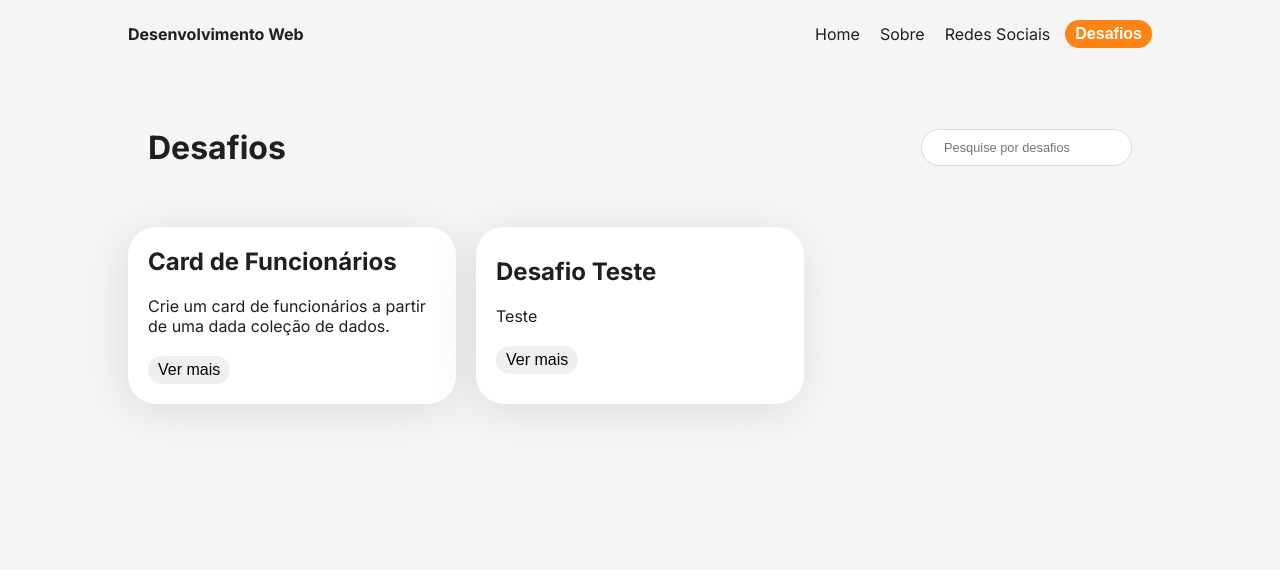
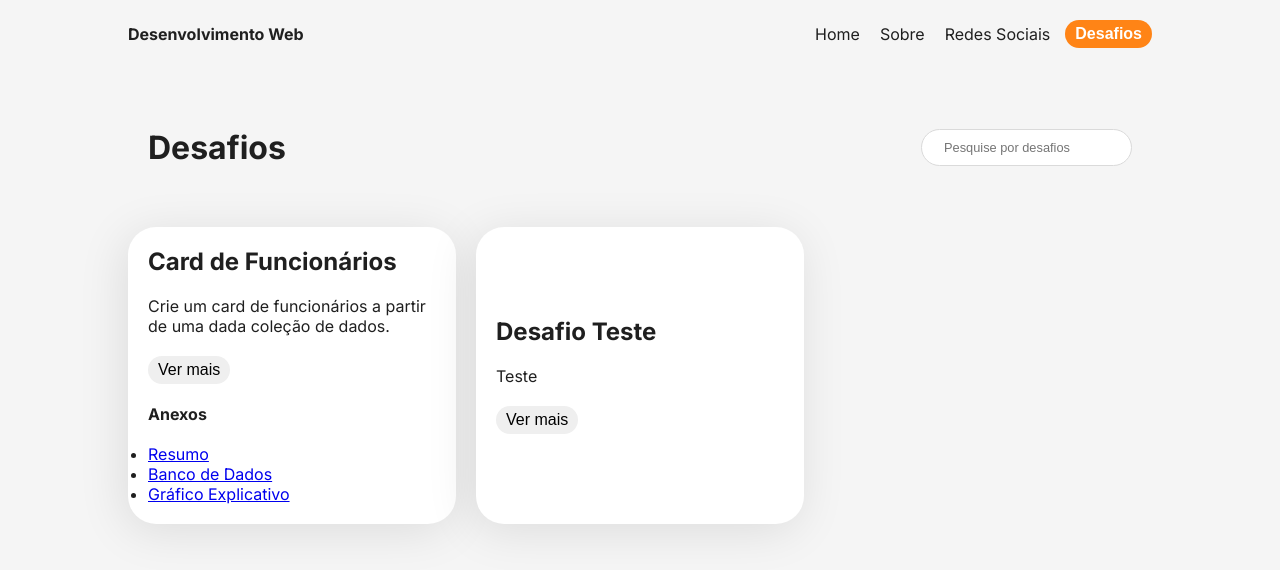
Before and after one commit to DevsGenteBoa/desenvolvimento-web-oficial, a Next.js app: page /desafios in a window 1280 px wide. Shown: the top 570 px of the page. Built offline with nearby package versions, Linux system fonts and the light colour scheme.

Commit message:
UI anexos

```diff
--- a/src/components/cards/desafio-card/index.tsx
+++ b/src/components/cards/desafio-card/index.tsx
@@ -14,7 +14,7 @@ type Desafio = {
 };
 
 export const DesafioCard = ({ desafio }: { desafio: Desafio }) => {
-  console.log(desafio.anexos)
+
   return (
     <Card>
       <Content>
@@ -33,6 +33,12 @@ export const DesafioCard = ({ desafio }: { desafio: Desafio }) => {
             </Tag>
           ))}
         </Tags> */}
+        {desafio.anexos ? <>
+        <h4>Anexos</h4>
+        <ul>
+          {desafio.anexos.map(anexo => <li key={anexo.nome}><a href={`desafios/${desafio.id}/${anexo.arquivo}`} download>{anexo.nome}</a></li>)}
+        </ul>
+        </> : null}
       </Content>
     </Card>
   );
```
